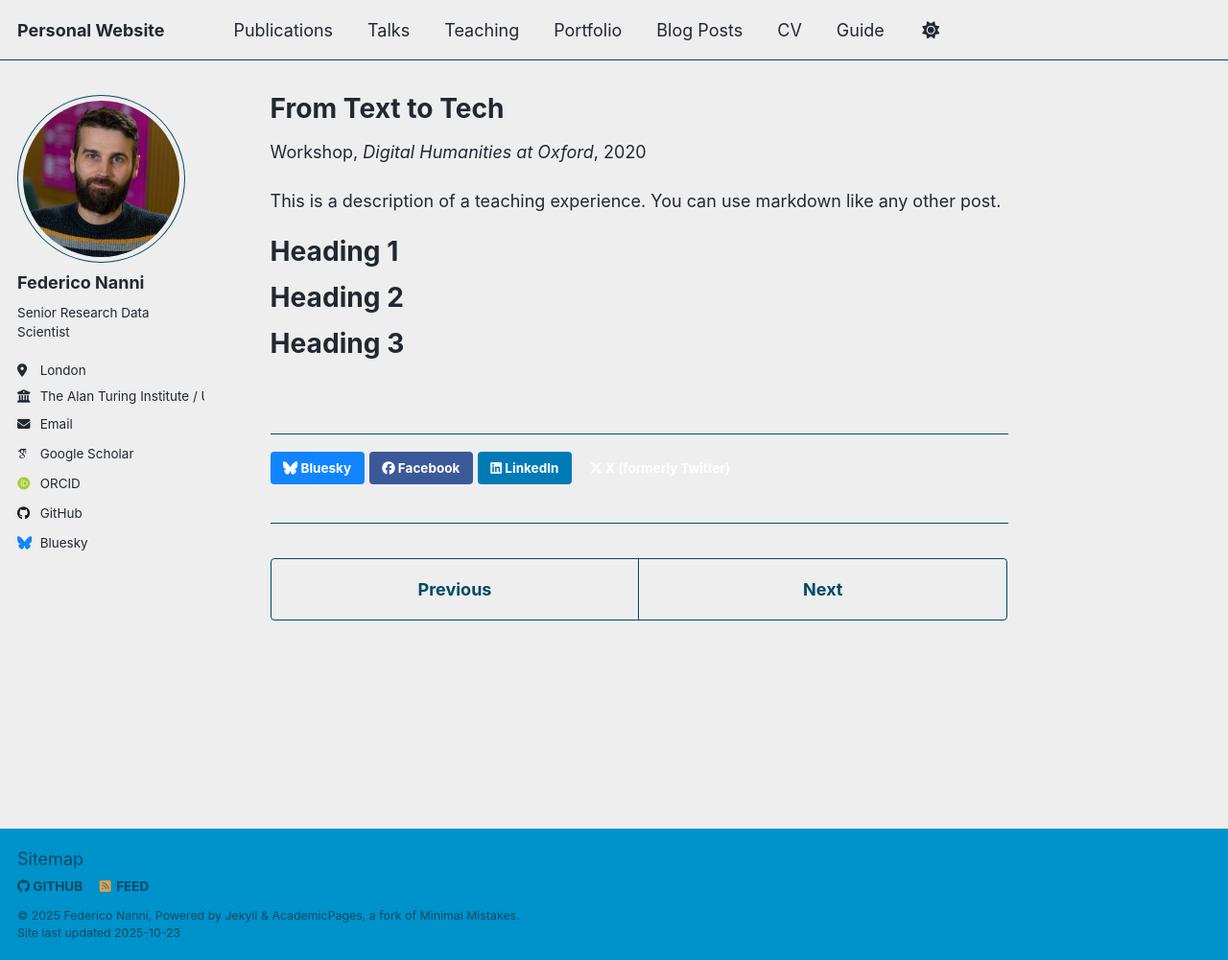
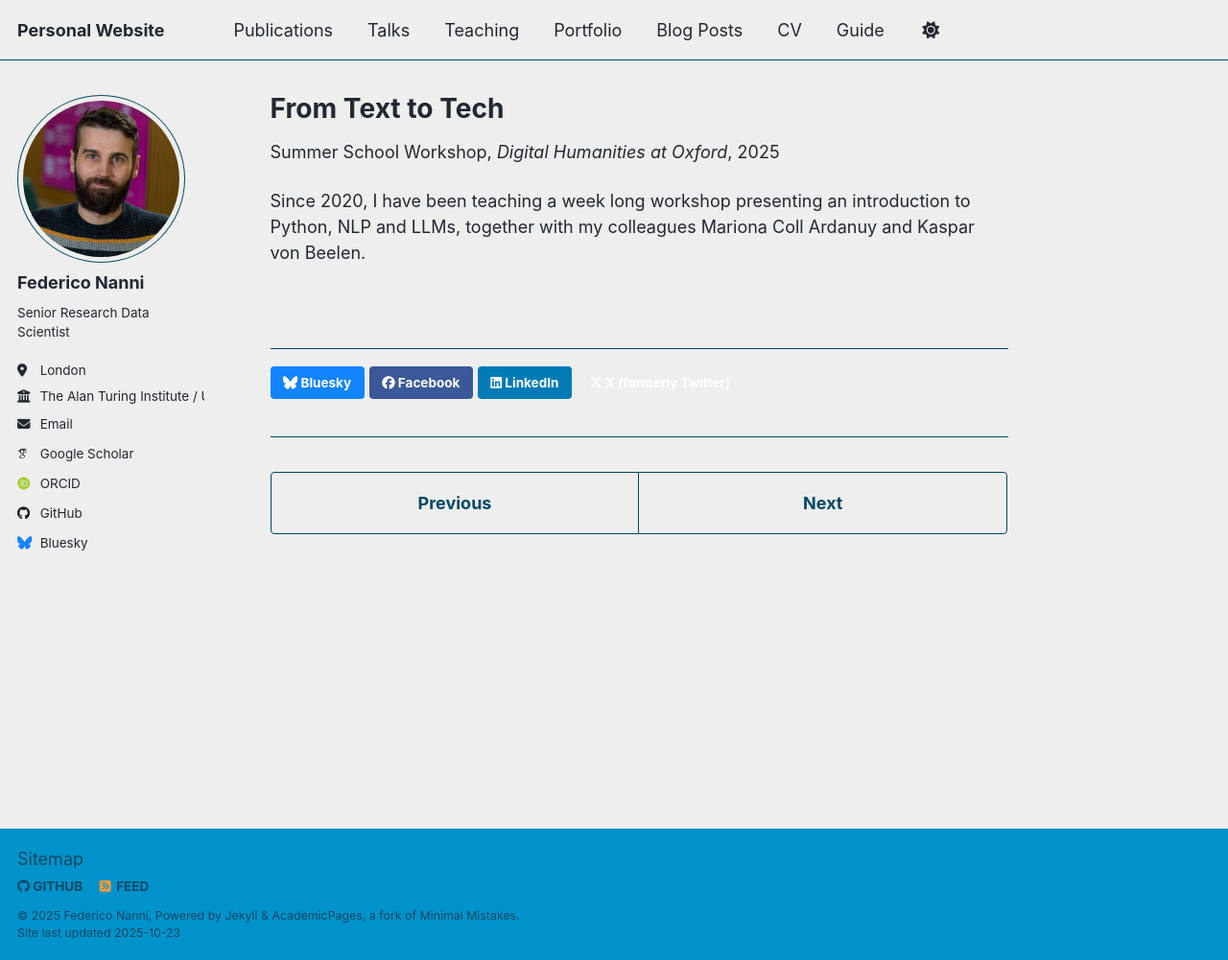
Before and after one commit to fedenanni/fedenanni.github.io, a Jekyll site: the page built from _teaching/2014-spring-teaching-1.md, in a window 1280 px wide and 1001 px high. Shown: the whole window at 96% size. Built offline with Jekyll 4.4.1, drawn with Linux system fonts in a browser that asks for light colours; some web fonts are replaced; a script that is not in the unit is left out.

Commit message:
Modify workshop details for Summer School
Updated workshop details including type, date, and description.

```diff
--- a/_teaching/2014-spring-teaching-1.md
+++ b/_teaching/2014-spring-teaching-1.md
@@ -1,20 +1,11 @@
 ---
 title: "From Text to Tech"
 collection: teaching
-type: "Workshop"
+type: "Summer School Workshop"
 permalink: https://github.com/Living-with-machines/dhoxss-text2tech
 venue: "Digital Humanities at Oxford"
-date: 2020-01-01
+date: 2025-08-01
 location: "University of Oxford, UK"
 ---
 
-This is a description of a teaching experience. You can use markdown like any other post.
-
-Heading 1
-======
-
-Heading 2
-======
-
-Heading 3
-======
+Since 2020, I have been teaching a week long workshop presenting an introduction to Python, NLP and LLMs, together with my colleagues Mariona Coll Ardanuy and Kaspar von Beelen.
```
